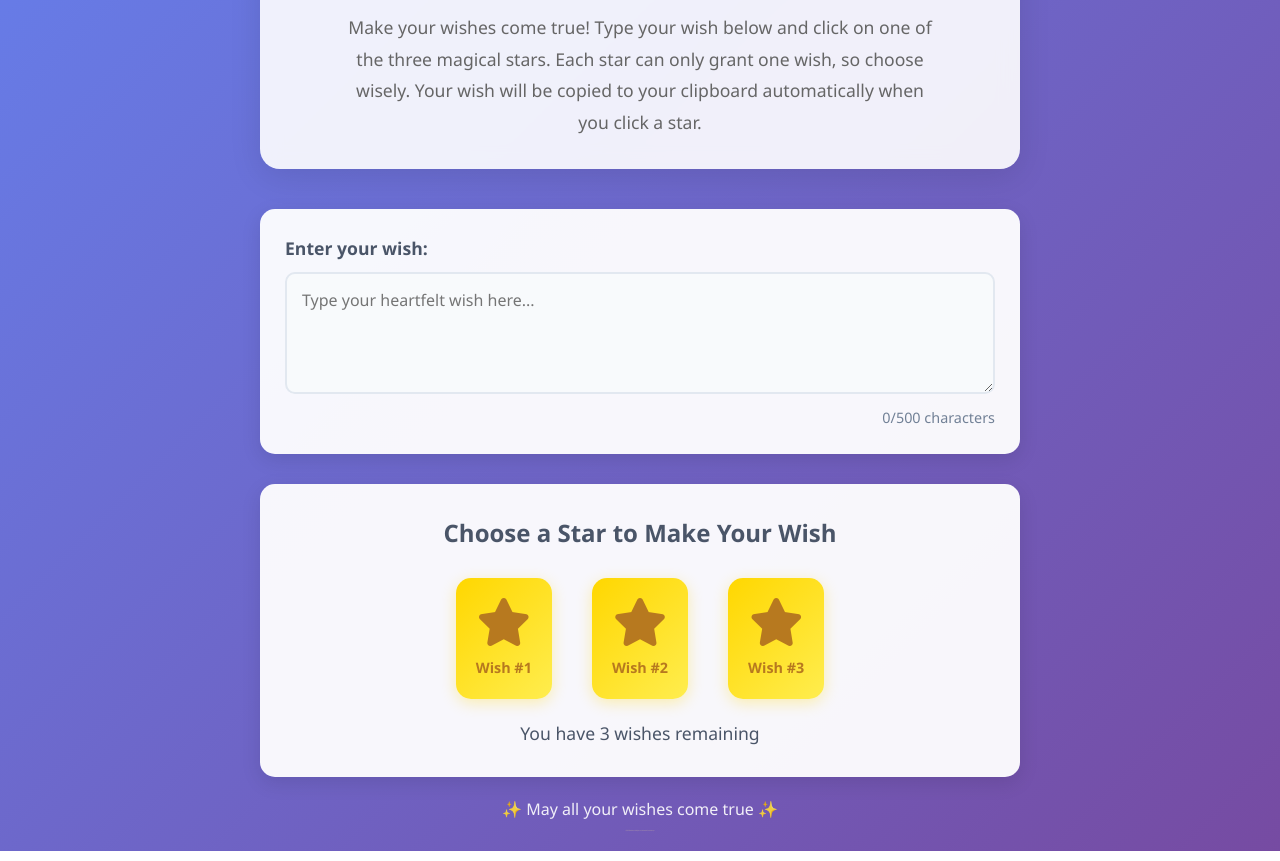
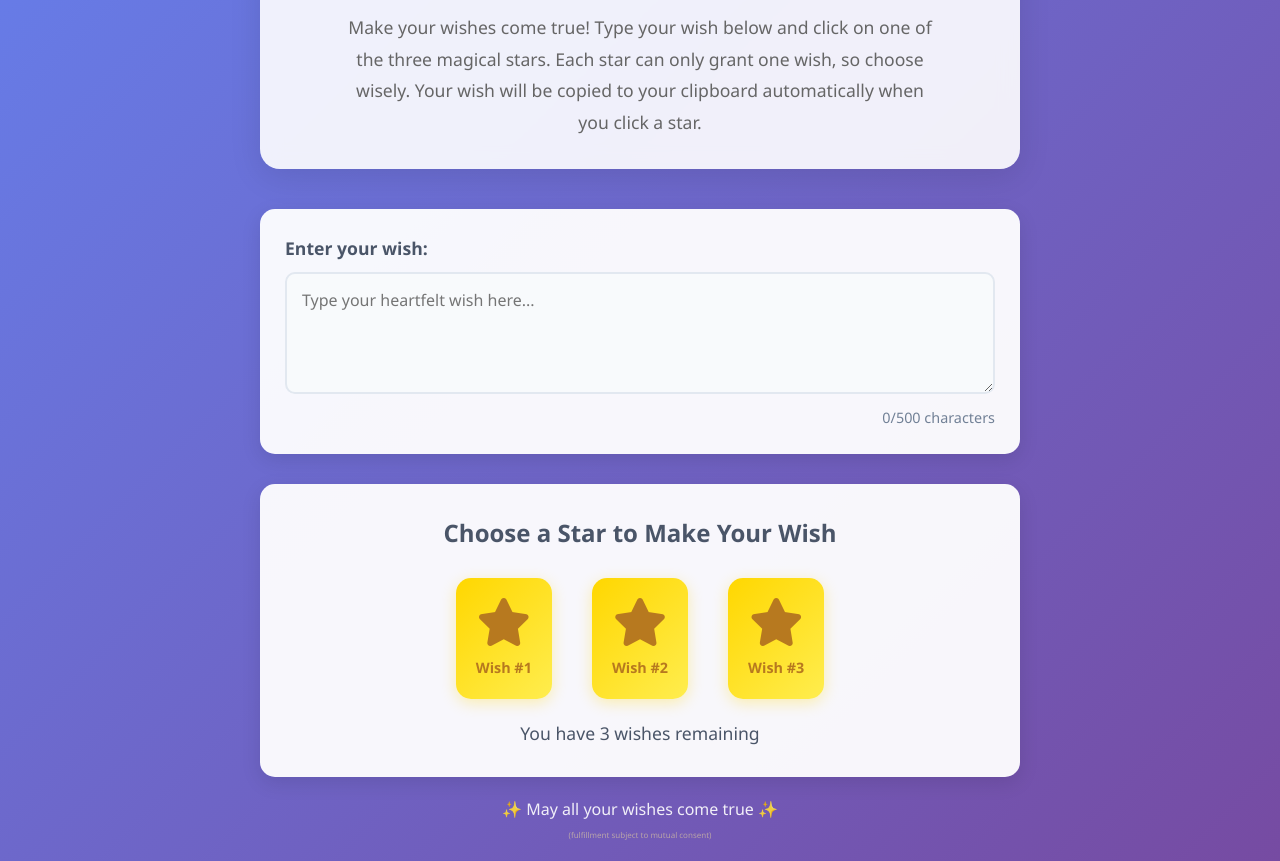
Before and after one commit to S-o-v-A/wish-site, a plain HTML site: page index.html in a window 1280 px wide. Shown: the part 117-978 px from the top of the page. Drawn offline with Linux system fonts and the light colour scheme.

Commit message:
размер шрифта

```diff
--- a/style.css
+++ b/style.css
@@ -218,7 +218,7 @@ footer1 {
     text-align: center;
     margin-top: 6px;
     color: rgba(255, 238, 155, 0.5);
-    font-size: 0.1rem;
+    font-size: 0.5rem;
 }
 
 
```
